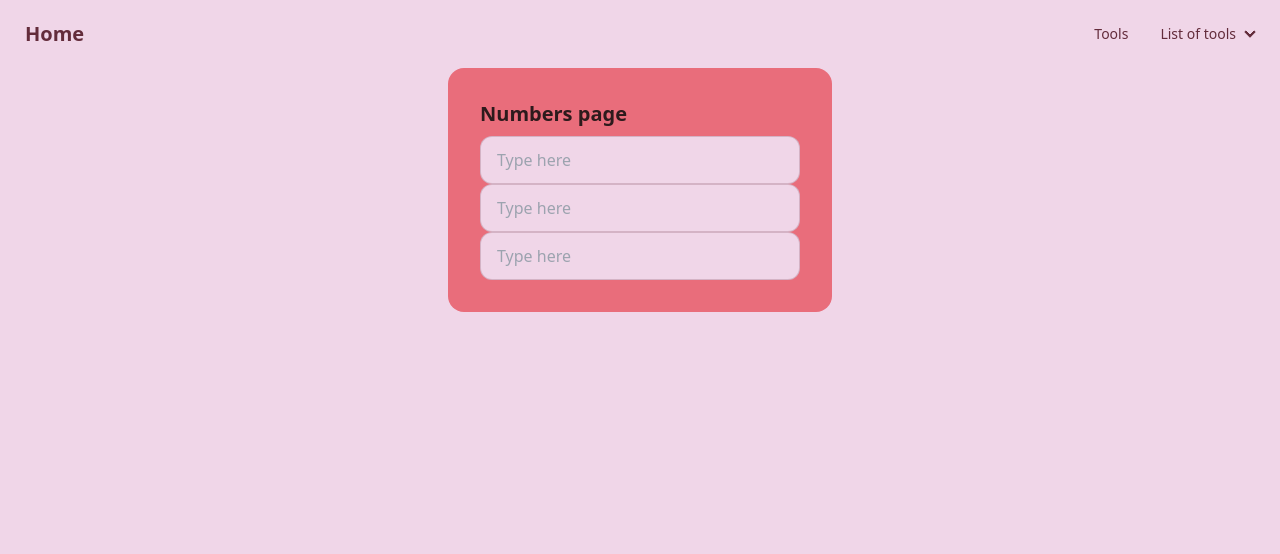
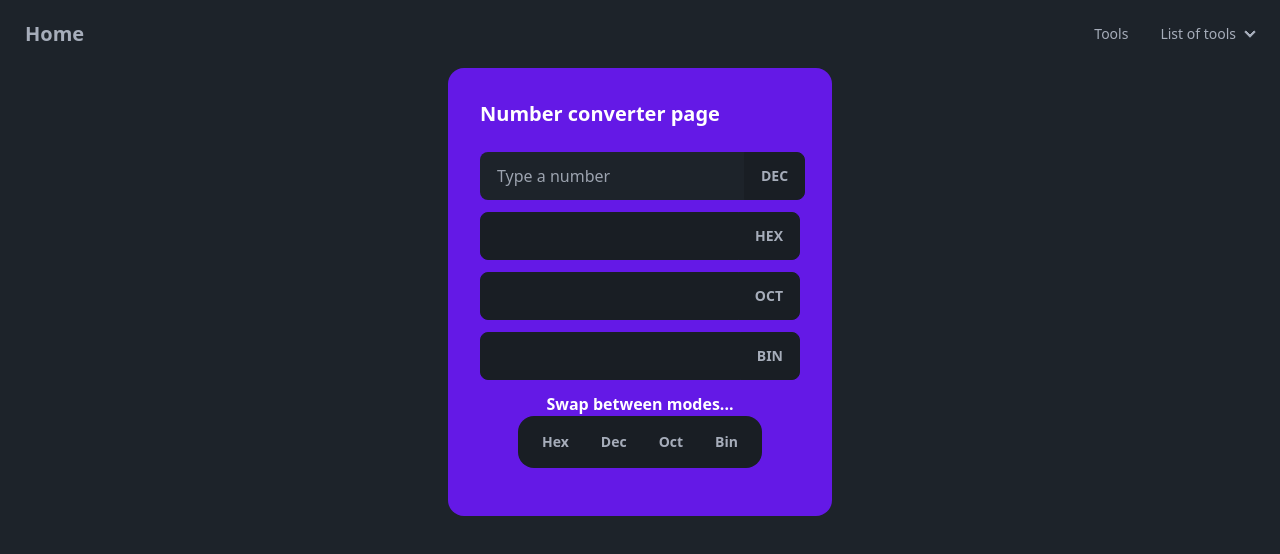
Before and after one commit to Nachop51/verbose-octo-invention, a SvelteKit app in the folder tools/: page /tools/numbers in a window 1280 px wide. Shown: the top 554 px of the page. Built offline with nearby package versions, Linux system fonts and the light colour scheme.

Commit message:
finished version of number converter

```diff
--- a/tools/src/app.html
+++ b/tools/src/app.html
@@ -1,5 +1,5 @@
 <!DOCTYPE html>
-<html lang="en" data-theme="valentine">
+<html lang="en" data-theme="dark">
 
 <head>
   <meta charset="utf-8" />
--- a/tools/src/routes/tools/numbers/+page.svelte
+++ b/tools/src/routes/tools/numbers/+page.svelte
@@ -4,7 +4,7 @@
 
 <main class="mx-auto card w-96 bg-primary text-primary-content">
 	<div class="card-body">
-		<h1 class="card-title">Numbers page</h1>
+		<h1 class="card-title">Number converter page</h1>
 		<Converters />
 	</div>
 </main>
--- a/tools/src/routes/tools/numbers/Converters.svelte
+++ b/tools/src/routes/tools/numbers/Converters.svelte
@@ -1,28 +1,52 @@
-<script>
+<script lang="ts">
+	import Input from './Input.svelte';
+
 	let number = '';
-	$: console.log(number);
-	$: hexNumber = number ? parseInt(number, 10).toString(16) : '';
-	$: octNumber = number ? parseInt(number, 10).toString(8) : '';
+	let newMode = 'dec';
+	const bases = {
+		hex: 16,
+		dec: 10,
+		oct: 8,
+		bin: 2
+	};
+
+	$: realValue = parseInt(number, bases[newMode as keyof typeof bases]).toString();
+
+	function swapMode(mode: string) {
+		if (mode === newMode) return;
+		newMode = mode;
+	}
 </script>
 
-<form>
-	<input
-		type="text"
-		placeholder="Type here"
-		class="input input-bordered w-full max-w-xs rounded-xl"
-		bind:value={number}
-		on:input={() => console.log('number', number)}
-	/>
-	<input
-		type="text"
-		placeholder="Type here"
-		class="input input-bordered w-full max-w-xs rounded-xl"
-		bind:value={hexNumber}
-	/>
-	<input
-		type="text"
-		placeholder="Type here"
-		class="input input-bordered w-full max-w-xs rounded-xl"
-		bind:value={octNumber}
-	/>
+<form class="py-4">
+	<div class="join mb-3 w-full">
+		<input
+			type="text"
+			placeholder="Type a number"
+			class="input join-item flex-grow"
+			bind:value={number}
+		/>
+		<button
+			class="btn join-item mr-0"
+			on:click={() => navigator.clipboard.writeText(number?.toString() || '')}>{newMode}</button
+		>
+	</div>
+	{#key newMode}
+		{#each Object.entries(bases) as [baseName, baseValue]}
+			{#if baseName !== newMode}
+				<Input number={realValue} text={baseName} base={baseValue} />
+			{/if}
+		{/each}
+	{/key}
+	<div class="flex flex-col justify-center items-center">
+		<h3 class="font-semibold">Swap between modes...</h3>
+		<ul
+			class="menu menu-vertical sm:menu-horizontal bg-base-200 font-semibold text-neutral-content rounded-box"
+		>
+			<li><button on:click={() => swapMode('hex')}>Hex</button></li>
+			<li><button on:click={() => swapMode('dec')}>Dec</button></li>
+			<li><button on:click={() => swapMode('oct')}>Oct</button></li>
+			<li><button on:click={() => swapMode('bin')}>Bin</button></li>
+		</ul>
+	</div>
 </form>
--- /dev/null
+++ b/tools/src/routes/tools/numbers/Input.svelte
@@ -0,0 +1,16 @@
+<script lang="ts">
+	export let number = '';
+	export let base = 10;
+	export let text = '';
+
+	$: value = number !== 'NaN' ? parseInt(number).toString(base) : null;
+</script>
+
+<div class="join mb-3 w-full">
+	<input type="text" class="input join-item w-full max-w-ws" disabled bind:value />
+
+	<button
+		on:click={() => navigator.clipboard.writeText(value?.toString() || '')}
+		class="btn join-item mr-0">{text}</button
+	>
+</div>
```
